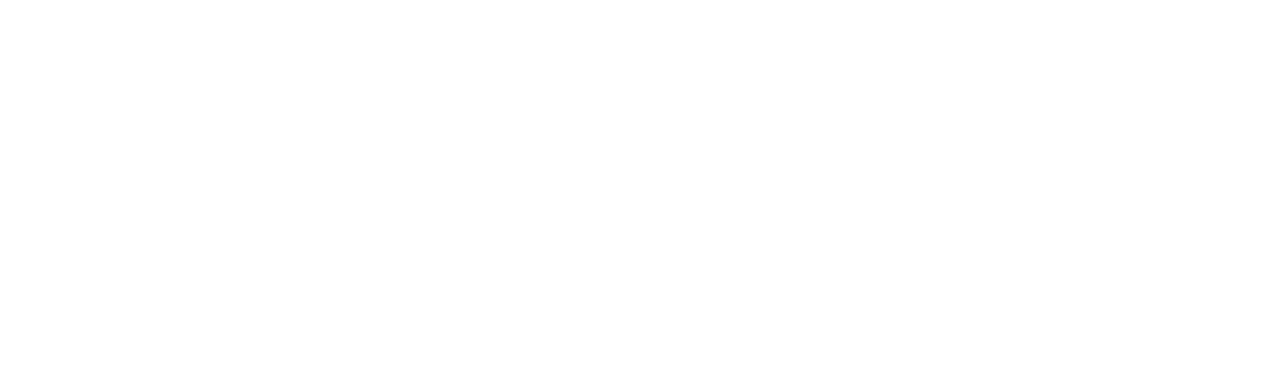
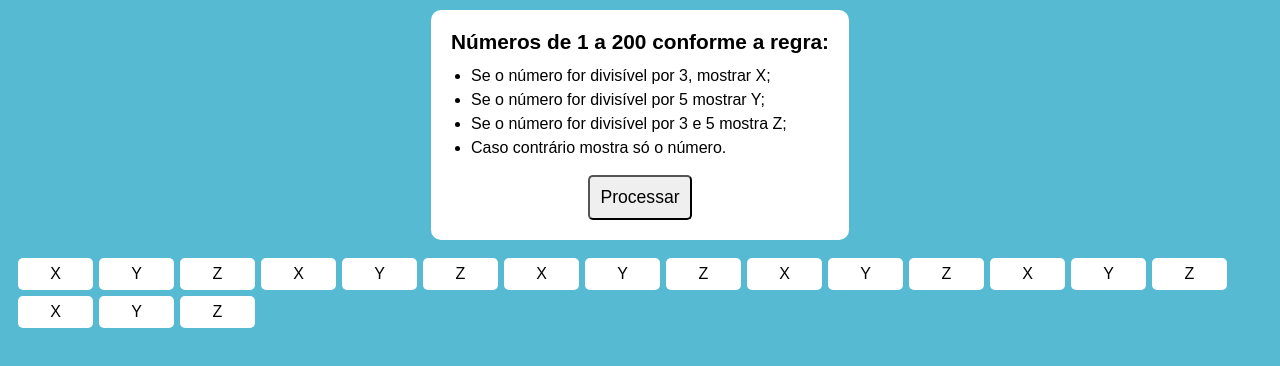
Before and after one commit to wendelsimoes/exercicio-logica, a plain HTML site: page index.html in a window 1280 px wide. Drawn offline with Linux system fonts and the light colour scheme.

Commit message:
feat: basic css style applied

```diff
--- a/index.html
+++ b/index.html
@@ -10,7 +10,38 @@
 </head>
 
 <body>
-
+  <div class="main-dialog">
+    <h3 class="dialog-title">Números de 1 a 200 conforme a regra:</h3>
+    <ul>
+      <li>Se o número for divisível por 3, mostrar X;</li>
+      <li>Se o número for divisível por 5 mostrar Y;</li>
+      <li>Se o número for divisível por 3 e 5 mostra Z;</li>
+      <li>Caso contrário mostra só o número.</li>
+    </ul>
+    <button class="btn-process">Processar</button>
+  </div>
+  <div>
+    <ul class="data-results">
+      <li>X</li>
+      <li>Y</li>
+      <li>Z</li>
+      <li>X</li>
+      <li>Y</li>
+      <li>Z</li>
+      <li>X</li>
+      <li>Y</li>
+      <li>Z</li>
+      <li>X</li>
+      <li>Y</li>
+      <li>Z</li>
+      <li>X</li>
+      <li>Y</li>
+      <li>Z</li>
+      <li>X</li>
+      <li>Y</li>
+      <li>Z</li>
+    </ul>
+  </div>
   <script src="index.js"></script>
 </body>
 
--- a/style.css
+++ b/style.css
@@ -0,0 +1,71 @@
+* {
+  box-sizing: border-box;
+  margin: 0;
+  padding: 0;
+  font-family: Arial, Helvetica, sans-serif;
+}
+
+body {
+  background-color: rgb(86, 186, 211);
+}
+
+/* main-dialog */
+.main-dialog {
+  margin: 10px auto;
+  padding: 20px;
+  width: fit-content;
+  border-radius: 10px;
+  background-color: #ffffff;
+}
+
+.main-dialog li {
+  line-height: 1.5em;
+}
+
+.main-dialog ul {
+  margin-left: 20px;
+}
+
+.dialog-title {
+  margin-bottom: 10px;
+  font-size: 1.3em;
+}
+
+.btn-process {
+  display: block;
+  margin: 15px auto 0;
+  padding: 10px;
+  font-size: 1.1em;
+  border-radius: 5px;
+}
+
+.btn-process:hover {
+  cursor: pointer;
+}
+
+/*data-results*/
+.data-results {
+  margin: 15px;
+  list-style: none;
+}
+
+.data-results li {
+  background-color: #ffffff;
+  display: block;
+  width: 6%;
+  float: left;
+  margin: 3px;
+  padding: 7px;
+  border-radius: 5px;
+  text-align: center;
+}
+
+@media (max-width: 600px) {
+  .main-dialog {
+    max-width: 95%;
+  }
+
+  .data-results li {
+    width: 23%;
+  }
+}
```
